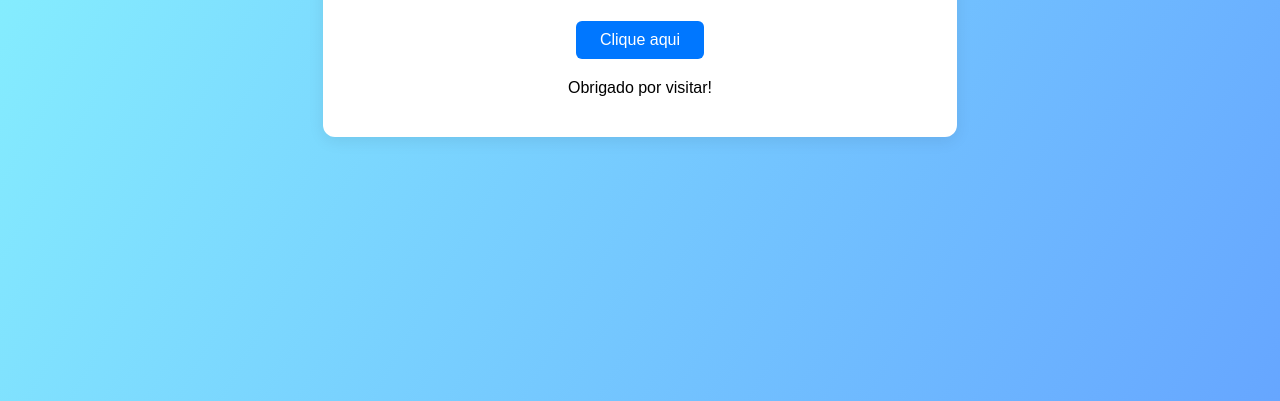
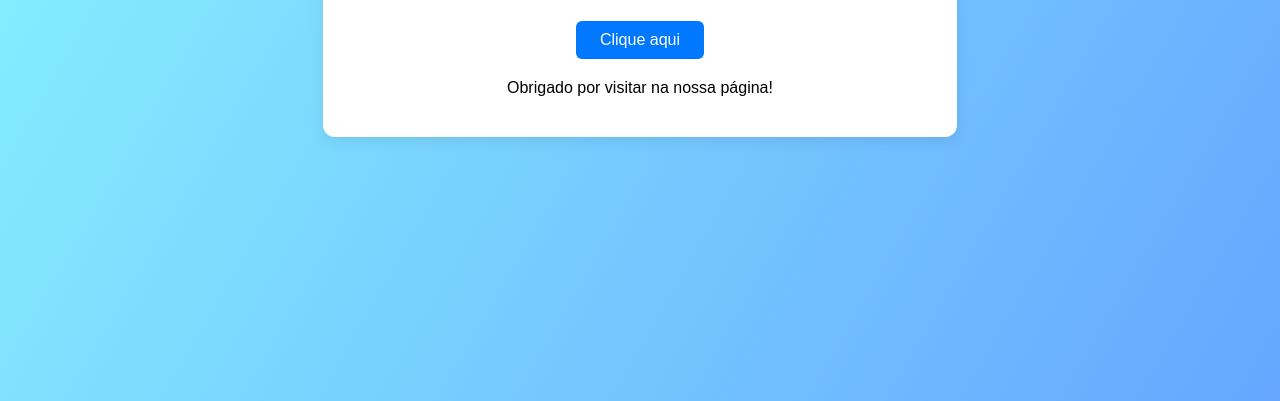
Before and after one commit to devs-cassiano/demo-repo, a plain HTML site: page index.html in a window 1280 px wide. Both pictures are taken after a click on the button "Clique aqui". Shown: the part 399-800 px from the top of the page. Drawn offline with Linux system fonts and the light colour scheme.

Commit message:
Corrigindo erro na mensagem em index.html

```diff
--- a/index.html
+++ b/index.html
@@ -53,7 +53,7 @@
     </div>
     <script>
         function mostrarMensagem() {
-            document.getElementById('mensagem').innerText = 'Obrigado por visitar!';
+            document.getElementById('mensagem').innerText = 'Obrigado por visitar na nossa página!';
         }
     </script>
 </body>
```
